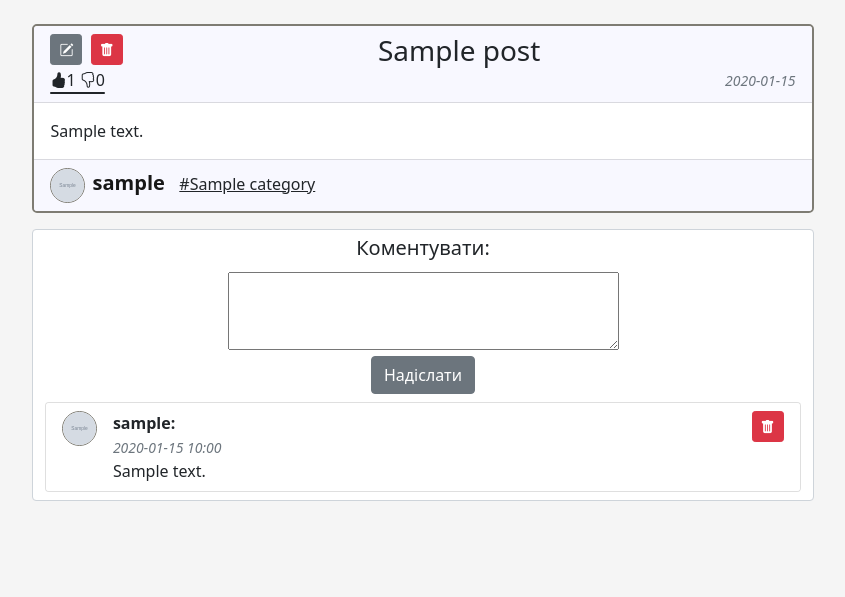
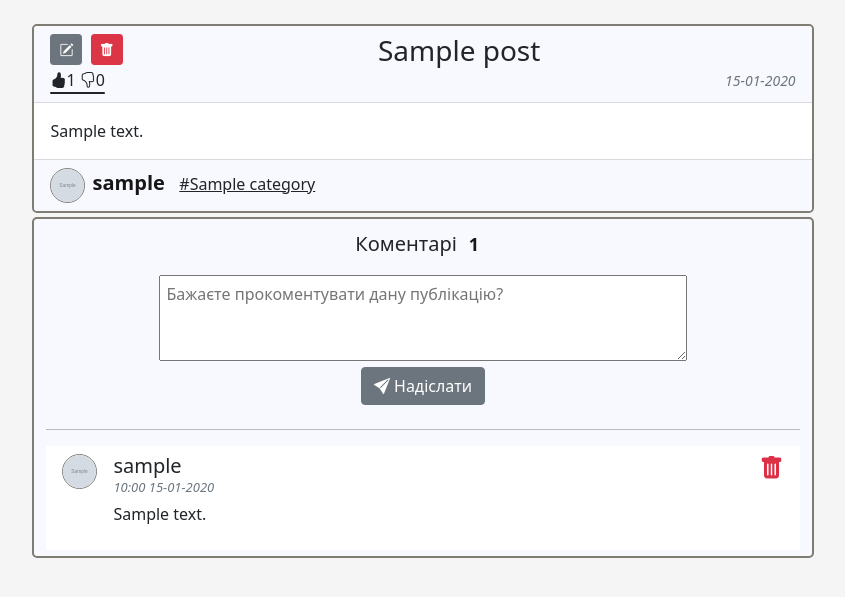
Before and after one commit to vzaliskyi/blog_technological_innovations, a Flask app: page /post/1 in a window 1280 px wide. Shown: the part 62-659 px from the top of the page, without its empty margins (217-1062 px from the left). Run offline with Flask 2, Linux system fonts and the light colour scheme; a user stored in the database is signed in; tables that the repository leaves empty hold one stand-in row (values such as "Sample post"); grey boxes marked "Sample" are stand-in pictures; some libraries are stand-ins or nearby versions.

Commit message:
improved style of comment section

```diff
--- a/app/blog/models.py
+++ b/app/blog/models.py
@@ -30,6 +30,9 @@ class Post(db.Model):  # type: ignore
     likes = db.relationship('Like', backref='post_br', lazy=True)
 
     # type: ignore
+
+    def total_comments(self):
+        return Comment.query.filter(Comment.post_id == self.id).count()
 
     def total_likes(self):
         return Like.query.filter(
--- a/app/blog/templates/blog/post_view.html
+++ b/app/blog/templates/blog/post_view.html
@@ -2,7 +2,7 @@
 {% block main %}
 
 <!-- post block -->
-  <div class="card mb-3 post-section" style="overflow:auto;margin:auto;width:70%">
+  <div class="card mb-1 post-section">
     <div class="card-header light-silver-bg">
       {% if current_user.id == post.user_id %}
         <div class="align-left">
@@ -19,7 +19,7 @@
           </div>
         </div>
       <div class="align-right mb-0">
-        <small class="text-muted fst-italic">{{post.created_at.strftime('%Y-%m-%d')}}</small>
+        <small class="text-muted fst-italic">{{post.created_at.strftime('%d-%m-%Y')}}</small>
       </div>
     </div>
     <div class="card-body text-dark ">
@@ -33,40 +33,44 @@
   </div>
 
 <!-- post comments -->
- <div id="comments_block" class="content-section form-control pb-2" >
+  <div id="comment-section" class="form-control" style="background-color: #f8f8ff;">
+    <h5 class="p-1" align="center">Коментарі<span class="badge badge-style rounded-pill">{{post.total_comments()}}</span></h5>
+
     {% if current_user.is_authenticated %}
-      <div align="center">
-        <h5>Коментувати:</h5>
-        <form method="post" action="{{ url_for('blog_bp_in.post_view', post_id=post.id, next=request.args.get('next')) }}" enctype="multipart/form-data" class="pt-1 pb-2">
+      <form method="post" action="{{ url_for('blog_bp_in.post_view', post_id=post.id, next=request.args.get('next')) }}" enctype="multipart/form-data" class="pt-1 pb-2" align="center">
         {{form.csrf_token}}
-          {{ form.comment(style="max-width:100%") }} <br>
-          <button type="submit" class="btn btn-secondary"> Надіслати</button>
+        {{form.comment(style="width:70%; padding: 6px;", placeholder="Бажаєте прокоментувати дану публікацію?") }} <br>
+        <button type="submit" class="btn btn-secondary float-right bi bi-send-fill"> Надіслати</button>
       </form>
+    {% else %}
+      <div class="alert alert-info" role="alert" align="center">
+        Авторизуйтесь, щоб мати можливість залишати коментарі.
       </div>
     {% endif %}
 
-    <div id="comments_list" class="card overflow-auto">
+    <hr class="wide-hr">
+
+    <div id="comment-list" class="overflow-auto">
       <ul class="list-group list-group-flush">
         {%for comment in comments%}
-          <li class="list-group-item" style="">
-            <div style="width:100%;">
-              <div style="width:7%;float:left;">
-                <img src="{{url_for('static',filename='profile_pictures/' + comment.user_br.picture)}}" class="rounded-circle post-author-img" alt="author-image">
+          <li class="list-group-item d-flex">
+            <img src="{{url_for('static',filename='profile_pictures/' + comment.user_br.picture)}}" class="rounded-circle comment-author-img " alt="author-image">
+            <div class="ms-3">
+              <h5 style="display: block; margin-bottom: 0em;">{{comment.user_br.username}}</h5>
+              <small id="comment-date" class="text-muted fst-italic" style="display: block;">{{comment.created_at.strftime('%H:%M %d-%m-%Y')}}</small>
+                <p class="pt-1">{{comment.text}}</p>
             </div>
-              <div style="width:93%;float:right;">
-                <b>{{comment.user_br.username}}:</b>
             {% if comment.user_id==current_user.id %}
-                    <button type="button" style="float: right;" onclick="window.location.href='{{url_for('blog_bp_in.comment_delete', comment_id=comment.id)}}';" class="btn btn-danger btn-sm" title="Видалити"><i class="bi bi-trash-fill"></i></button>
-                  {% endif %}<br>
-                <small class="text-muted fst-italic">{{comment.created_at.strftime('%Y-%m-%d %H:%M')}}</small>
-                <br>{{comment.text}}
+              <div class="ms-auto">
+<!--                <button type="button"  style="float: right;" onclick="window.location.href='{{url_for('blog_bp_in.comment_delete', comment_id=comment.id)}}';" class="btn btn-danger btn-sm" title="Видалити"><i class="bi bi-trash-fill"></i></button>-->
+                <a href="{{url_for('blog_bp_in.comment_delete', comment_id=comment.id)}}" role="button" class="bi bi-trash-fill delete-icon h4" title="Видалити коментар"></a>
               </div>
-            </div>
+            {% endif %}
           </li>
         {% endfor %}
       </ul>
     </div>
-
+  </div>
   <!--    <div class="card light-silver-bg">-->
   <!--        {%for comment in comments%}-->
   <!--               <img src="{{url_for('static',filename='profile_pictures/' + comment.user_br.picture)}}" class="rounded-circle post-author-img" alt="author-image">-->
@@ -77,7 +81,7 @@
   <!--            {% endif %}<br>-->
   <!--        {% endfor %}-->
   <!--    </div>-->
-    </div>
+
 
   <!-- confirmation of deleting the post -->
   <div class="modal fade" id="deleteModal" tabindex="-1" aria-labelledby="deleteModalLabel" aria-hidden="true">
@@ -98,6 +102,7 @@
       </div>
     </div>
   </div>
+
 
 <script>
   $(document).ready(function(){
--- a/app/blog/views.py
+++ b/app/blog/views.py
@@ -110,10 +110,11 @@ def comment_delete(comment_id):
 @blog_bp.route('/post/<int:post_id>', methods=["GET", "POST"])
 def post_view(post_id):
     form = FormComment()
+
     post = Post.query.get_or_404(post_id)
     comments = Comment.query.filter_by(post_id=post_id)\
         .order_by(Comment.created_at.desc())
-    if form.validate_on_submit():
+    if form.validate_on_submit() and current_user.is_authenticated:
         comment = Comment(user_id=current_user.id, post_id=post.id,
                           text=form.comment.data)
         try:
--- a/app/static/css/custom.css
+++ b/app/static/css/custom.css
@@ -65,6 +65,9 @@ a.article-title:hover {
     border: 2px solid #7E7C73;
     border-radius: 5px;
     margin-bottom: 20px;
+    overflow:auto;
+    margin:auto;
+    width:70%
 }
 
 
@@ -143,10 +146,48 @@ float:right;
 .is-disabled {
     cursor: not-allowed;
 }
-#comments_block{
-  margin:auto;
-  width:70%;
+
+#comment-date{
+    font-size: 13px;
 }
-#comments_list{
+
+.delete-icon{
+    float: right;
+    color: #db3046;
+}
+
+.delete-icon:hover{
+    color: #f57886;
+}
+
+.delete-icon:active{
+    color: #f7b1b9;
+}
+
+.comment-author-img {
+    height: 35px;
+    width: 35px;
+    border: 1px solid #7E7C73;
+}
+
+#comment-list{
     max-height:410px;
 }
+
+#comment-section {
+    border: 2px solid #7E7C73;
+    border-radius: 5px;
+    margin:auto;
+    margin-bottom: 10px;
+    width:70%
+}
+
+.badge-style {
+    background: #f8f8ff;
+    color: #171717;
+    font-size: 18px;
+}
+
+.wide-hr{
+    border-top: 1px solid black;
+}
--- a/app/templates/_render_field.html
+++ b/app/templates/_render_field.html
@@ -52,7 +52,7 @@
           <small class="link-dark">#{{ post.category_br.name }}</small>
         </a><small class="text-muted">|</small>
         <small class="text-muted">
-          {{ post.created_at.strftime('%Y-%m-%d')  }}
+          {{ post.created_at.strftime('%d-%m-%Y')  }}
         </small>
       </div>
       <h2><a class="article-title" href="{{url_for('blog_bp_in.post_view', post_id=post.id)}}"> {{ post.title }} </a></h2>
```
Also changed, not shown: blog.db. Lines whose indentation alone changed are shown as unchanged.
